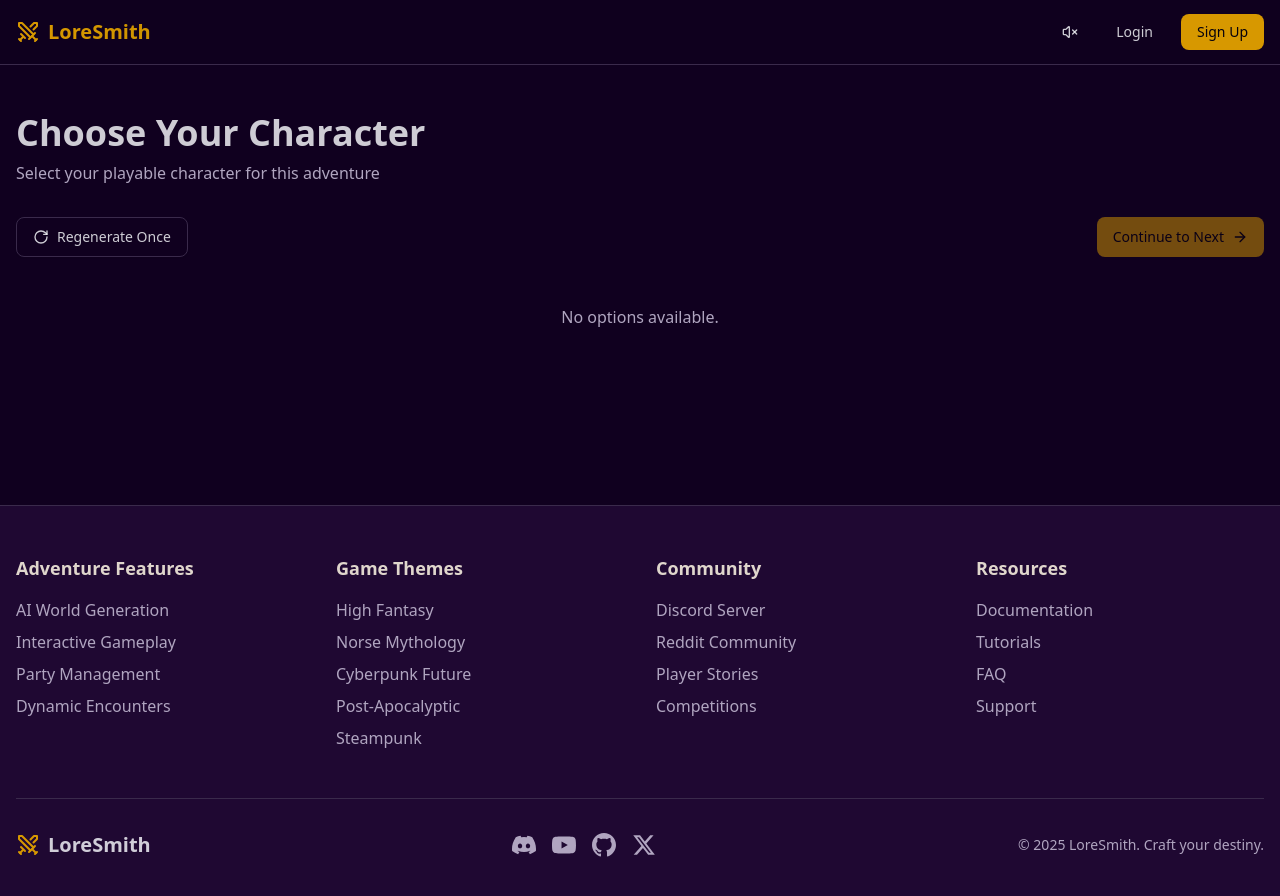
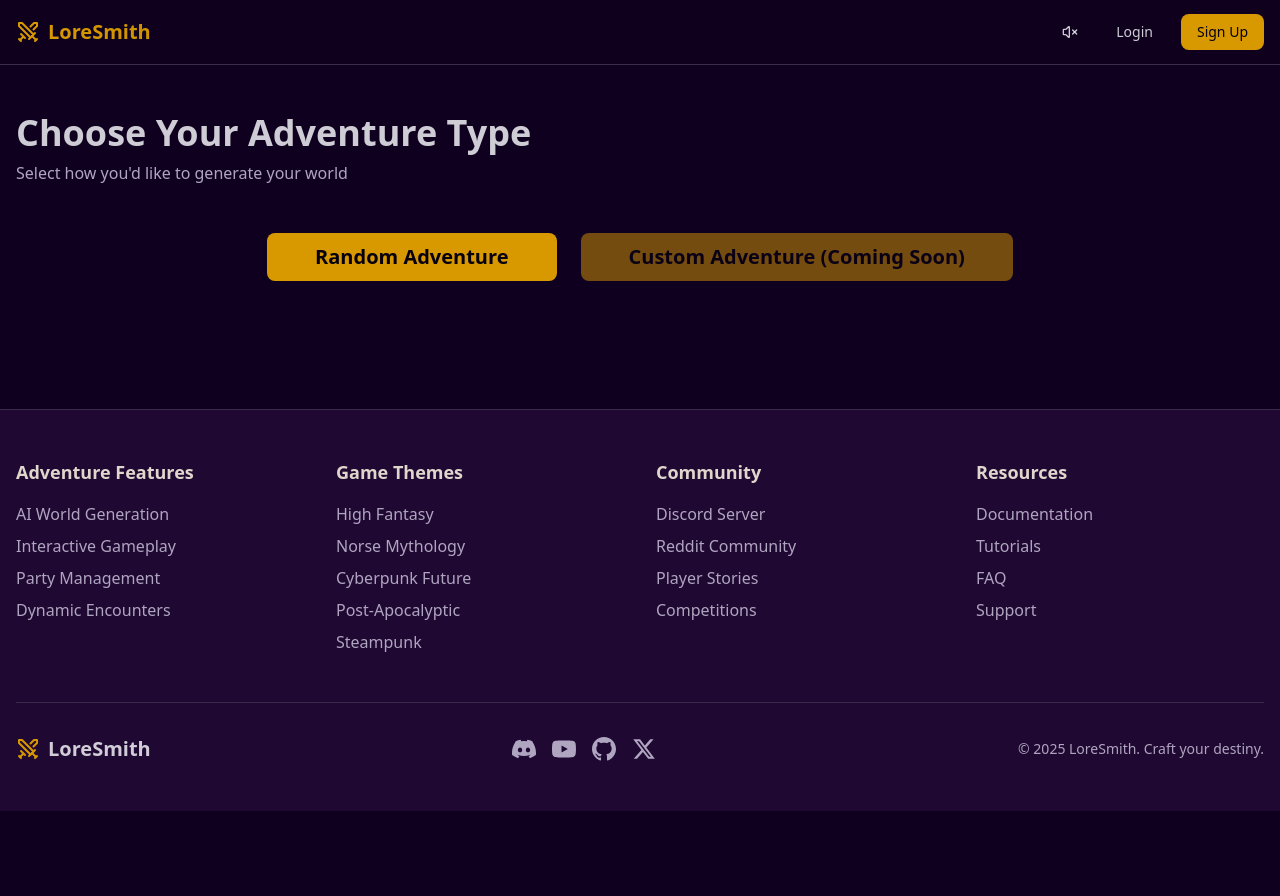
Before and after one commit to mdombrov-33/loresmith, a Next.js app in the folder frontend/: page /generate in a window 1280 px wide. Shown: the top 896 px of the page. After the commit the page ends 811 px from the top, so only its background shows below. Built offline with nearby package versions, Linux system fonts and the light colour scheme; no server answers.

Commit message:
feat: add placeholder for custom story generation

```diff
--- a/frontend/components/generate/GeneratePageClient.tsx
+++ b/frontend/components/generate/GeneratePageClient.tsx
@@ -8,6 +8,7 @@ import GenerateGrid from "@/components/generate/GenerateGrid";
 import GenerateActions from "@/components/generate/GenerateActions";
 import GenerateEmpty from "@/components/generate/GenerateEmpty";
 import GenerateOverlay from "@/components/generate/GenerateOverlay";
+import ActionButton from "@/components/shared/ActionButton";
 
 export default function GeneratePageClient() {
   const {
@@ -19,19 +20,51 @@ export default function GeneratePageClient() {
     hasRegenerated,
     generateDraftMutation,
     currentLoadingMessage,
+    generationMode,
     handleSelectCard,
     handleRegenerate,
     handleNext,
+    handleSelectRandom,
+    handleSelectCustom,
     refetch,
   } = useGenerationLogic();
 
   return (
     <main className="container mx-auto px-4 py-12">
+      {generationMode === null ? (
+        <>
+          <GenerateHeader
+            title="Choose Your Adventure Type"
+            description="Select how you'd like to generate your world"
+          />
+          <div className="mt-12 flex flex-col items-center justify-center gap-6 sm:flex-row">
+            <ActionButton
+              onClick={handleSelectRandom}
+              size="lg"
+              className="w-full px-12 py-6 text-xl font-semibold sm:w-auto"
+            >
+              Random Adventure
+            </ActionButton>
+            <ActionButton
+              onClick={handleSelectCustom}
+              disabled
+              size="lg"
+              className="w-full px-12 py-6 text-xl font-semibold sm:w-auto"
+            >
+              Custom Adventure (Coming Soon)
+            </ActionButton>
+          </div>
+        </>
+      ) : (
+        <>
           <GenerateHeader
             title={stageConfig.title}
             description={stageConfig.description}
           />
-      <GenerateLoading isLoading={isLoading} category={stageConfig.category} />
+          <GenerateLoading
+            isLoading={isLoading}
+            category={stageConfig.category}
+          />
           <GenerateError error={error} onRefetch={refetch} />
           <GenerateGrid
             generatedOptions={generatedOptions}
@@ -52,6 +85,8 @@ export default function GeneratePageClient() {
             isPending={generateDraftMutation.isPending}
             currentMessage={currentLoadingMessage}
           />
+        </>
+      )}
     </main>
   );
 }
--- a/frontend/hooks/useGenerationLogic.ts
+++ b/frontend/hooks/useGenerationLogic.ts
@@ -24,6 +24,9 @@ export function useGenerationLogic() {
   const [hasRegenerated, setHasRegenerated] = useState(false);
   const [error, setError] = useState<string | null>(null);
   const [regenerateFlag, setRegenerateFlag] = useState(false);
+  const [generationMode, setGenerationMode] = useState<
+    "random" | "custom" | null
+  >(null);
 
   const stageConfig = STAGE_CONFIG[stage];
 
@@ -142,6 +145,14 @@ export function useGenerationLogic() {
     }
   };
 
+  const handleSelectRandom = () => {
+    setGenerationMode("random");
+  };
+
+  const handleSelectCustom = () => {
+    setGenerationMode("custom");
+  };
+
   return {
     stageConfig,
     isLoading,
@@ -151,9 +162,12 @@ export function useGenerationLogic() {
     hasRegenerated,
     generateDraftMutation,
     currentLoadingMessage,
+    generationMode,
     handleSelectCard,
     handleRegenerate,
     handleNext,
+    handleSelectRandom,
+    handleSelectCustom,
     refetch,
   };
 }
```
Lines whose indentation alone changed are shown as unchanged.
